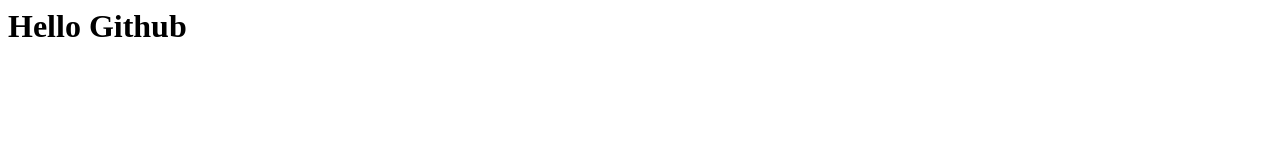
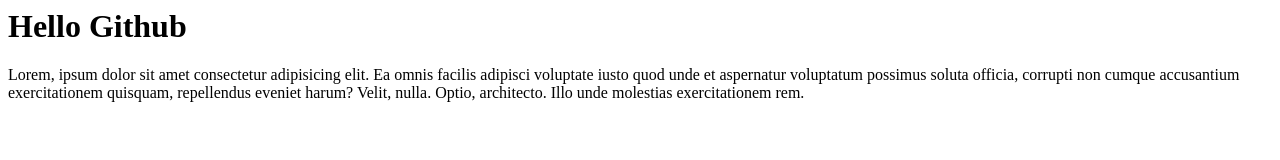
Before and after one commit to TMT3011/bigdata, a plain HTML site: page index.html in a window 1280 px wide. Drawn offline with Linux system fonts and the light colour scheme.

Commit message:
add content index.html

```diff
--- a/index.html
+++ b/index.html
@@ -1 +1,8 @@
 <h1>Hello Github</h1>
+<p>
+  Lorem, ipsum dolor sit amet consectetur adipisicing elit. Ea omnis facilis
+  adipisci voluptate iusto quod unde et aspernatur voluptatum possimus soluta
+  officia, corrupti non cumque accusantium exercitationem quisquam, repellendus
+  eveniet harum? Velit, nulla. Optio, architecto. Illo unde molestias
+  exercitationem rem.
+</p>
```
